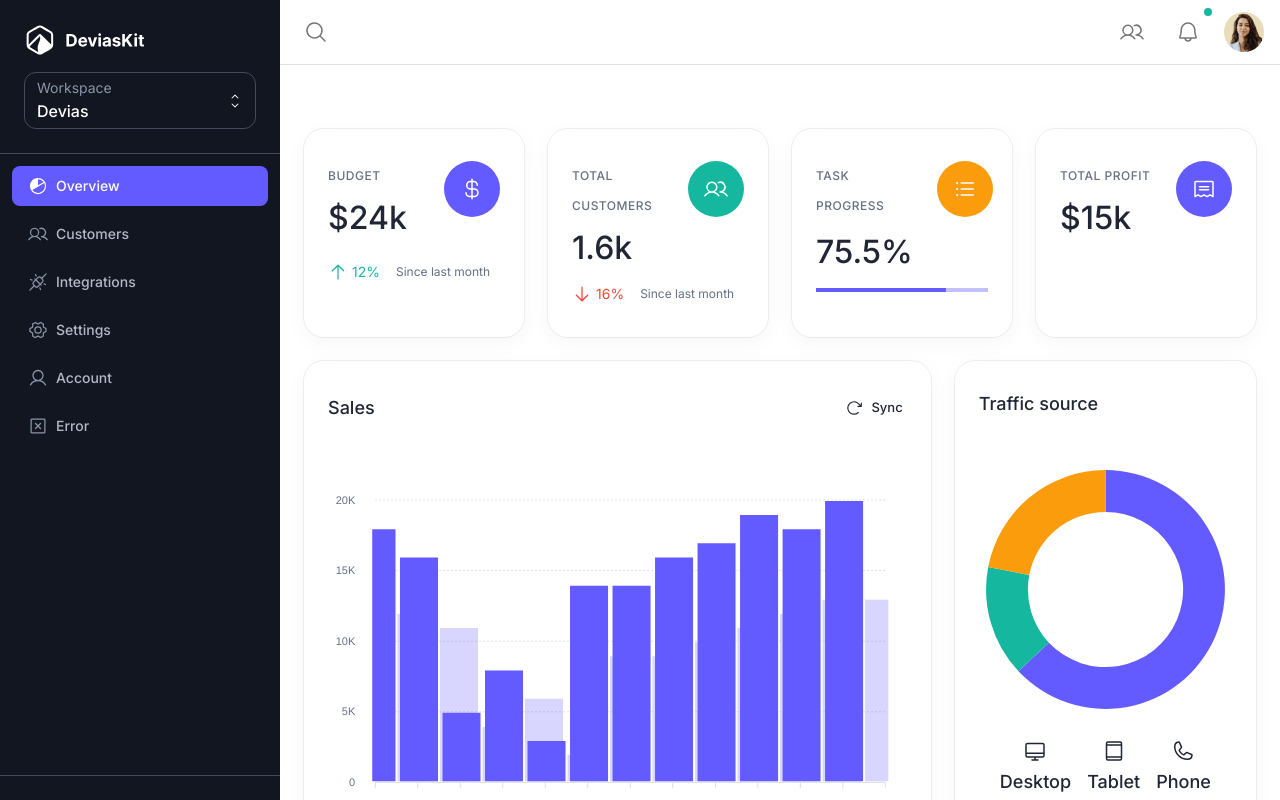
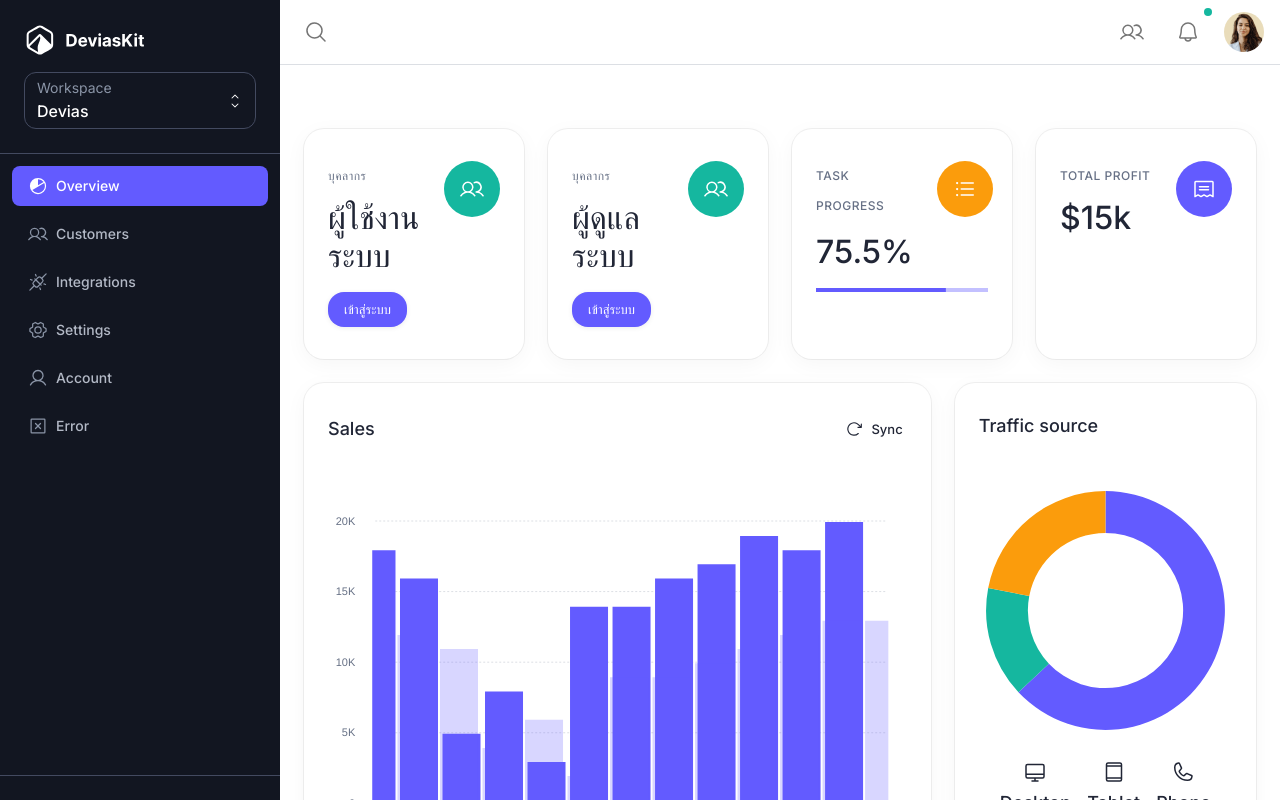
Before and after one commit to koko888-dev/user-control-eng, a Next.js app: page /dashboard in a window 1280 px wide. Shown: the top 800 px of the page. Built offline with nearby package versions, Linux system fonts and the light colour scheme; no server answers; sample sign-in values are in the browser's storage.

Commit message:
เเก้เข้าสู้ระบบ

```diff
--- a/src/app/dashboard/page.tsx
+++ b/src/app/dashboard/page.tsx
@@ -25,7 +25,7 @@ export default function Page(): React.JSX.Element {
           xs: 12,
         }}
       >
-        <Budget diff={12} trend="up" sx={{ height: '100%' }} value="$24k" />
+        <TotalCustomers diff={16} trend="down" sx={{ height: '100%' }} value="ผู้ใช้งานระบบ" />
       </Grid>
       <Grid
         size={{
@@ -34,7 +34,7 @@ export default function Page(): React.JSX.Element {
           xs: 12,
         }}
       >
-        <TotalCustomers diff={16} trend="down" sx={{ height: '100%' }} value="1.6k" />
+        <TotalCustomers diff={16} trend="down" sx={{ height: '100%' }} value="ผู้ดูแลระบบ" />
       </Grid>
       <Grid
         size={{
--- a/src/components/dashboard/overview/total-customers.tsx
+++ b/src/components/dashboard/overview/total-customers.tsx
@@ -5,6 +5,7 @@ import CardContent from '@mui/material/CardContent';
 import Stack from '@mui/material/Stack';
 import type { SxProps } from '@mui/material/styles';
 import Typography from '@mui/material/Typography';
+import Button from '@mui/material/Button'; // ✅ เพิ่ม Button
 import { ArrowDownIcon } from '@phosphor-icons/react/dist/ssr/ArrowDown';
 import { ArrowUpIcon } from '@phosphor-icons/react/dist/ssr/ArrowUp';
 import { UsersIcon } from '@phosphor-icons/react/dist/ssr/Users';
@@ -14,38 +15,59 @@ export interface TotalCustomersProps {
   trend: 'up' | 'down';
   sx?: SxProps;
   value: string;
+  onLoginClick?: () => void; // ✅ เพิ่ม prop callback เวลา click
 }
 
-export function TotalCustomers({ diff, trend, sx, value }: TotalCustomersProps): React.JSX.Element {
+export function TotalCustomers({
+  diff,
+  trend,
+  sx,
+  value,
+  onLoginClick,
+}: TotalCustomersProps): React.JSX.Element {
   const TrendIcon = trend === 'up' ? ArrowUpIcon : ArrowDownIcon;
-  const trendColor = trend === 'up' ? 'var(--mui-palette-success-main)' : 'var(--mui-palette-error-main)';
+  const trendColor =
+    trend === 'up'
+      ? 'var(--mui-palette-success-main)'
+      : 'var(--mui-palette-error-main)';
 
   return (
     <Card sx={sx}>
       <CardContent>
         <Stack spacing={2}>
-          <Stack direction="row" sx={{ alignItems: 'flex-start', justifyContent: 'space-between' }} spacing={3}>
+          <Stack
+            direction="row"
+            sx={{ alignItems: 'flex-start', justifyContent: 'space-between' }}
+            spacing={3}
+          >
             <Stack spacing={1}>
               <Typography color="text.secondary" variant="overline">
-                Total Customers
+                บุคลากร
               </Typography>
               <Typography variant="h4">{value}</Typography>
             </Stack>
-            <Avatar sx={{ backgroundColor: 'var(--mui-palette-success-main)', height: '56px', width: '56px' }}>
+            <Avatar
+              sx={{
+                backgroundColor: 'var(--mui-palette-success-main)',
+                height: '56px',
+                width: '56px',
+              }}
+            >
               <UsersIcon fontSize="var(--icon-fontSize-lg)" />
             </Avatar>
           </Stack>
           {diff ? (
             <Stack sx={{ alignItems: 'center' }} direction="row" spacing={2}>
-              <Stack sx={{ alignItems: 'center' }} direction="row" spacing={0.5}>
-                <TrendIcon color={trendColor} fontSize="var(--icon-fontSize-md)" />
-                <Typography color={trendColor} variant="body2">
-                  {diff}%
-                </Typography>
-              </Stack>
-              <Typography color="text.secondary" variant="caption">
-                Since last month
-              </Typography>
+              {/* ✅ เปลี่ยนข้อความเป็นปุ่ม */}
+              <Button
+                variant="contained"
+                color="primary"
+                size="small"
+                onClick={onLoginClick}
+                sx={{ borderRadius: 2, textTransform: 'none' }}
+              >
+                เข้าสู่ระบบ
+              </Button>
             </Stack>
           ) : null}
         </Stack>
```
